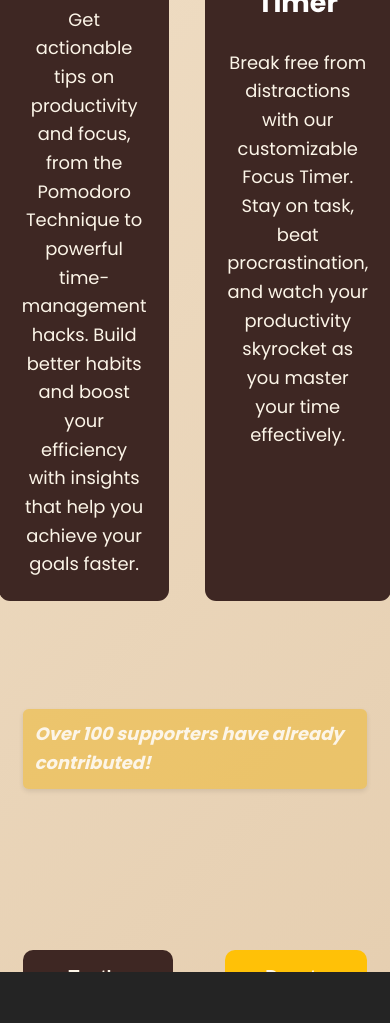
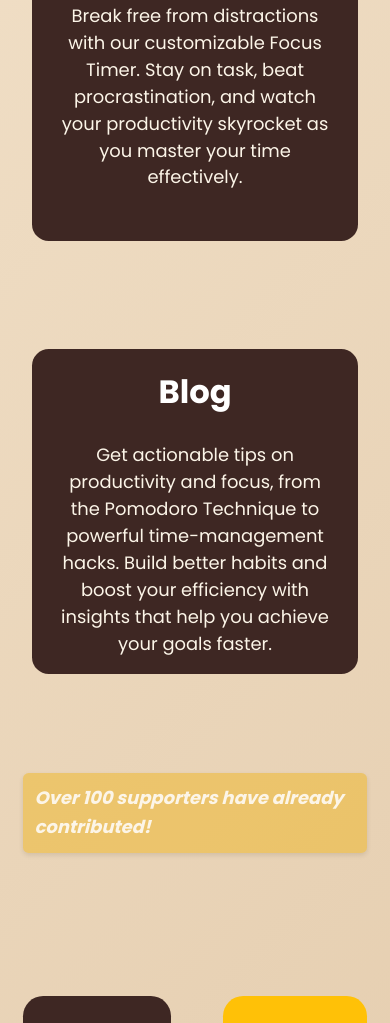
Before and after one commit to Adam50-ctr/coffee-timer, a plain HTML site: page home.html in a window 390 px wide. Shown: the part 977-2000 px from the top of the page. Drawn offline with Linux system fonts and the light colour scheme.

Commit message:
Project update and bug fixes

```diff
--- a/home.html
+++ b/home.html
@@ -74,7 +74,7 @@
         <div class="hamburger-menu" id="hamburger-menu">
           <i class="fas fa-bars"></i>
         </div>
-        <nav class="nav dis">
+        <nav class="nav">
           <ul class="navbar__container">
             <li><a href="home.html">Home</a></li>
             <li><a href="index.html">Timer</a></li>
@@ -98,14 +98,15 @@
         </section>
 
         <section class="features">
-            <div class="feature-item">
-                <h2 class="feature-item__title">Blog</h2>
-                <p>Get actionable tips on productivity and focus, from the Pomodoro Technique to powerful time-management hacks. Build better habits and boost your efficiency with insights that help you achieve your goals faster.</p>
-            </div>
-            <div class="feature-item">
-                <h2 class="feature-item__title">Focus Timer</h2>
-                <p>Break free from distractions with our customizable Focus Timer. Stay on task, beat procrastination, and watch your productivity skyrocket as you master your time effectively.</p>
-            </div>
+          <div class="feature-item blog">
+              <h2 class="feature-item__title">Focus Timer</h2>
+              <p class="features-item__text blog">Break free from distractions with our customizable Focus Timer. Stay on task, beat procrastination, and watch your productivity skyrocket as you master your time effectively.</p>
+          </div>
+
+          <div class="feature-item">
+              <h2 class="feature-item__title">Blog</h2>
+              <p class="features-item__text">Get actionable tips on productivity and focus, from the Pomodoro Technique to powerful time-management hacks. Build better habits and boost your efficiency with insights that help you achieve your goals faster.</p>
+          </div>
         </section>
 
         <section class="support-info">
@@ -128,7 +129,7 @@
             </div>
 
             <div class="footer-copyright">
-              <p>Version 1.0.0</p>
+              <p>Version 1.0.1</p>
             </div>
 
             <div class="social-media__container">
@@ -139,6 +140,6 @@
               </ul>
             </div>
           </section>
-    <script src="script.js"></script>
+    <script src="java/home.js"></script>
   </body>
 </html>
--- /dev/null
+++ b/java/home.js
@@ -0,0 +1,17 @@
+"use strict";
+
+const hamburgerMenu = document.getElementById("hamburger-menu");
+const navLinks = document.querySelector(".navbar__container");
+const navbar = document.querySelector(".nav");
+
+window.addEventListener("scroll", () => {
+  if (window.scrollY > 100) {
+    navbar.classList.add("sticky");
+  } else {
+    navbar.classList.remove("sticky");
+  }
+});
+
+hamburgerMenu.addEventListener("click", () => {
+  navLinks.classList.toggle("show");
+});
--- a/style.css
+++ b/style.css
@@ -27,9 +27,9 @@ body {
   line-height: 1.6;
   display: flex;
   justify-content: center;
-  align-items: center;
   align-items: flex-start;
   height: auto;
+  min-height: 100vh;
 }
 
 /*Here we create that surface where we work*/
@@ -69,6 +69,10 @@ body {
   font-size: 2rem;
   color: white;
   z-index: 500;
+}
+
+.hamburger-menu i:hover {
+  opacity: 0.6;
 }
 
 /* Add sticky class to navbar */
@@ -532,15 +536,6 @@ header p {
   font-size: 1.8;
 }
 
-/* Support info */
-.cta-buttons {
-  display: flex;
-  justify-content: center;
-  gap: 2.9rem;
-  margin-top: 9rem;
-  margin-bottom: -5rem;
-}
-
 /* smoother yellow section and the shadow function */
 .support-info {
   background-color: #eeaf046b;
@@ -548,7 +543,7 @@ header p {
   font-weight: bold;
   padding: 10px;
   margin-top: 5rem;
-  margin-bottom: 2px;
+  margin-bottom: -1rem;
   border-radius: 5px;
   box-shadow: 0 2px 5px rgba(0, 0, 0, 0.1);
 }
@@ -558,10 +553,19 @@ header p {
   font-style: italic;
 }
 
+/* Buttons at the home page */
+.cta-buttons {
+  display: flex;
+  justify-content: center;
+  gap: 2.9rem;
+  margin-top: 9rem;
+  margin-bottom: -5rem;
+}
+
 .cta-buttons button {
-  padding: 15px 25px;
+  padding: 28px 37px;
   border: none;
-  border-radius: 9px;
+  border-radius: 18px;
   cursor: pointer;
   font-size: 16px;
   font-weight: bold;
@@ -727,7 +731,7 @@ header p {
   }
 }
 
-@media (max-width: 576px) {
+@media (max-width: 650px) {
   /* text reduction */
   h3 {
     font-size: 0.9rem;
@@ -736,6 +740,7 @@ header p {
   body {
     margin: 0rem;
     line-height: 1.6;
+    align-items: center;
   }
 
   /*Here we create that surface where we work*/
@@ -887,6 +892,50 @@ header p {
   #pomodoro-timer {
     margin-top: 4rem;
   }
+
+  /* home */
+
+  .home__title {
+    margin-top: -1rem;
+    font-size: 3.5rem;
+  }
+  .features {
+    flex-direction: column;
+    padding: 0.5rem;
+  }
+
+  .feature-item {
+    background-color: var(--primary-color);
+    color: var(--text-color);
+    text-align: center;
+    flex: none;
+    width: 100%;
+    height: 100%;
+    margin-top: 0.5rem;
+    padding: 15px 20px;
+    border-radius: 15px;
+    margin-top: 4rem;
+  }
+  /* features cards */
+  .feature-item__title {
+    margin-bottom: 1.4rem;
+    color: white;
+    font-size: 1.8rem;
+  }
+
+  .features-item__text {
+    font-size: 1rem;
+    line-height: 1.5;
+    color: var(--text-color);
+  }
+
+  .cta-buttons button {
+    margin-bottom: 6rem;
+  }
+
+  .blog {
+    padding-bottom: 1.4rem;
+  }
 }
 
 /* Under 768px */
```
Also changed, not shown: blog.html (+2 -2 lines), donate.html (+1 -1 lines), index.html (+1 -1 lines), java/donate.js (added, +17 -0 lines), java/blog.js (renamed from blog.js), java/index.js (renamed from script.js).
